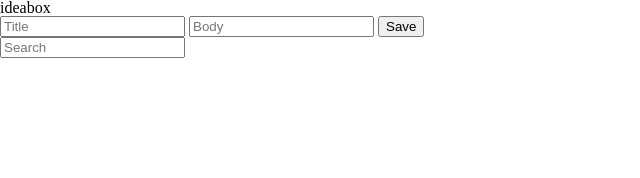
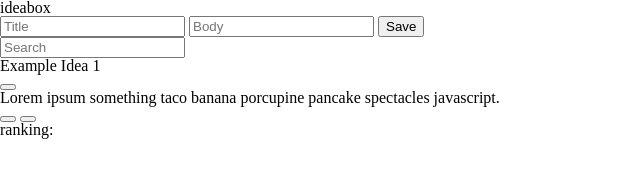
Before and after one commit to rrgayhart/intro-sass-ideabox, a plain HTML site: page index.html in a window 1280 px wide. Shown: the whole page, without its empty margins (0-640 px from the left). Drawn offline with Linux system fonts and the light colour scheme.

Commit message:
Added placeholder idea content card section into HTML.

```diff
--- a/index.html
+++ b/index.html
@@ -19,8 +19,24 @@
     </section>
     <section class="main-content">
       <input type="text" class="search-input" placeholder="Search">
-      <article class="new-idea-area">
-      </article>
+<!-- Changed below to div so we can add articles, each article will be a content card  -->
+      <div class="new-idea-area">
+        <article class="idea-card">
+          <h2 class = "idea-title">Example Idea 1</h2>
+          <button type="button" class="delete-button"></button>
+          <p class = "idea-body">
+            Lorem ipsum something taco banana porcupine pancake spectacles javascript.
+          </p>
+          <div class="ranking-container">
+            <button type="button" class="upvote-button"></button>
+            <button type="button" class="downvote-button"></button>
+            <aside class="current-ranking">
+              ranking:
+            </aside>
+          </div>
+        </article>
+<!-- End of temporary content placeholder -->
+      </div>
     </section>
   	<script src="jquery.js" charset="UTF-8"></script>
   	<script src="script.js" charset="UTF-8"></script>
```
